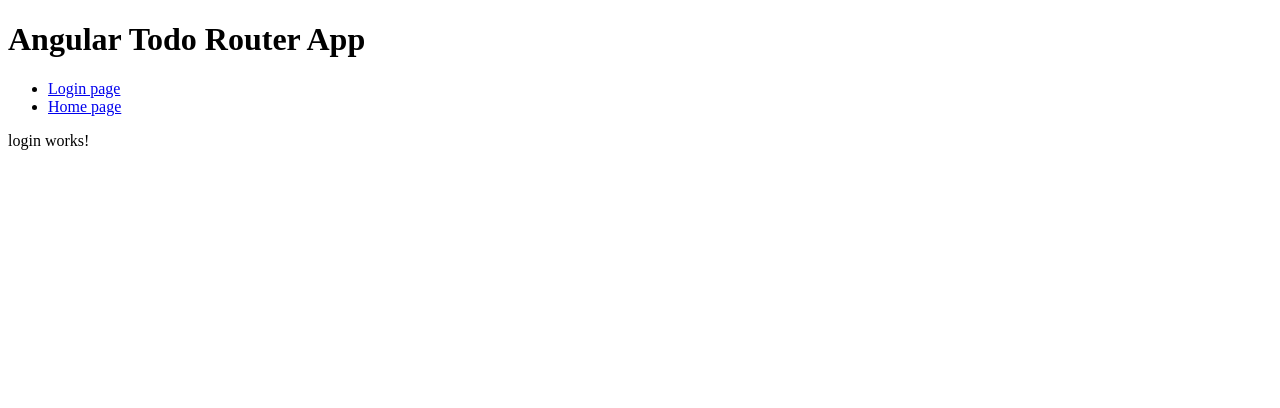
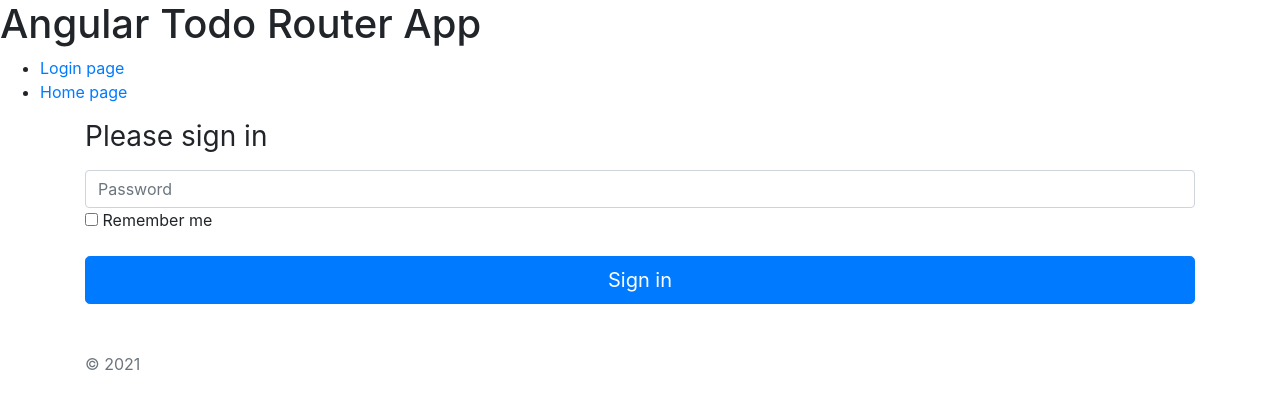
Before and after one commit to khalil-sudo/Angular-Routing-multiview, an Angular app: page /login in a window 1280 px wide. Shown: the top 408 px of the page. Built offline with nearby package versions, Linux system fonts and the light colour scheme.

Commit message:
added login form with bootstrap

```diff
--- a/angular.json
+++ b/angular.json
@@ -30,6 +30,7 @@
               "src/assets"
             ],
             "styles": [
+              "node_modules/bootstrap/dist/css/bootstrap.min.css",
               "src/styles.css"
             ],
             "scripts": []
--- a/package.json
+++ b/package.json
@@ -15,9 +15,12 @@
     "@angular/compiler": "~12.0.1",
     "@angular/core": "~12.0.1",
     "@angular/forms": "~12.0.1",
+    "@angular/localize": "~12.0.1",
     "@angular/platform-browser": "~12.0.1",
     "@angular/platform-browser-dynamic": "~12.0.1",
     "@angular/router": "~12.0.1",
+    "@ng-bootstrap/ng-bootstrap": "^9.1.2",
+    "bootstrap": "^4.5.0",
     "rxjs": "~6.6.0",
     "tslib": "^2.1.0",
     "zone.js": "~0.11.4"
--- a/src/app/components/login/login.component.html
+++ b/src/app/components/login/login.component.html
@@ -1 +1,32 @@
-<p>login works!</p>
+<div class="container">
+  <form class="form-signin">
+    <h1 class="h3 mb-3 font-weight-normal">Please sign in</h1>
+    <label for="inputEmail" class="sr-only">E-mail</label>
+    <input
+      type="email"
+      class="sr-only"
+      id="inputEmail"
+      placeholder="Email address"
+      required
+      autofocus
+    />
+    <label for="inputPassword" class="sr-only">Password</label>
+    <input
+      type="password"
+      id="inputPassword"
+      class="form-control"
+      placeholder="Password"
+      required
+    />
+    <div class="checkbox mb-3">
+      <label>
+        <input type="checkbox" value="remember-me" />
+        Remember me
+      </label>
+    </div>
+    <button class="btn btn-lg btn-primary btn-block" type="submit">
+      Sign in
+    </button>
+    <p class="mt-5 mb-3 text-muted">&copy; 2021</p>
+  </form>
+</div>
--- a/src/app/components/login/login.component.ts
+++ b/src/app/components/login/login.component.ts
@@ -3,13 +3,10 @@
 @Component({
   selector: 'app-login',
   templateUrl: './login.component.html',
-  styleUrls: ['./login.component.css']
+  styleUrls: ['./login.component.css'],
 })
 export class LoginComponent implements OnInit {
+  constructor() {}
 
-  constructor() { }
-
-  ngOnInit(): void {
-  }
-
+  ngOnInit(): void {}
 }
--- a/src/polyfills.ts
+++ b/src/polyfills.ts
@@ -1,3 +1,7 @@
+/***************************************************************************************************
+ * Load `$localize` onto the global scope - used if i18n tags appear in Angular templates.
+ */
+import '@angular/localize/init';
 /**
  * This file includes polyfills needed by Angular and is loaded before the app.
  * You can add your own extra polyfills to this file.
```
Also changed, not shown: src/app/app.module.ts (+5 -7 lines), tsconfig.json (+3 -5 lines), 2 other files (tests, documents, lock files or other folders).
